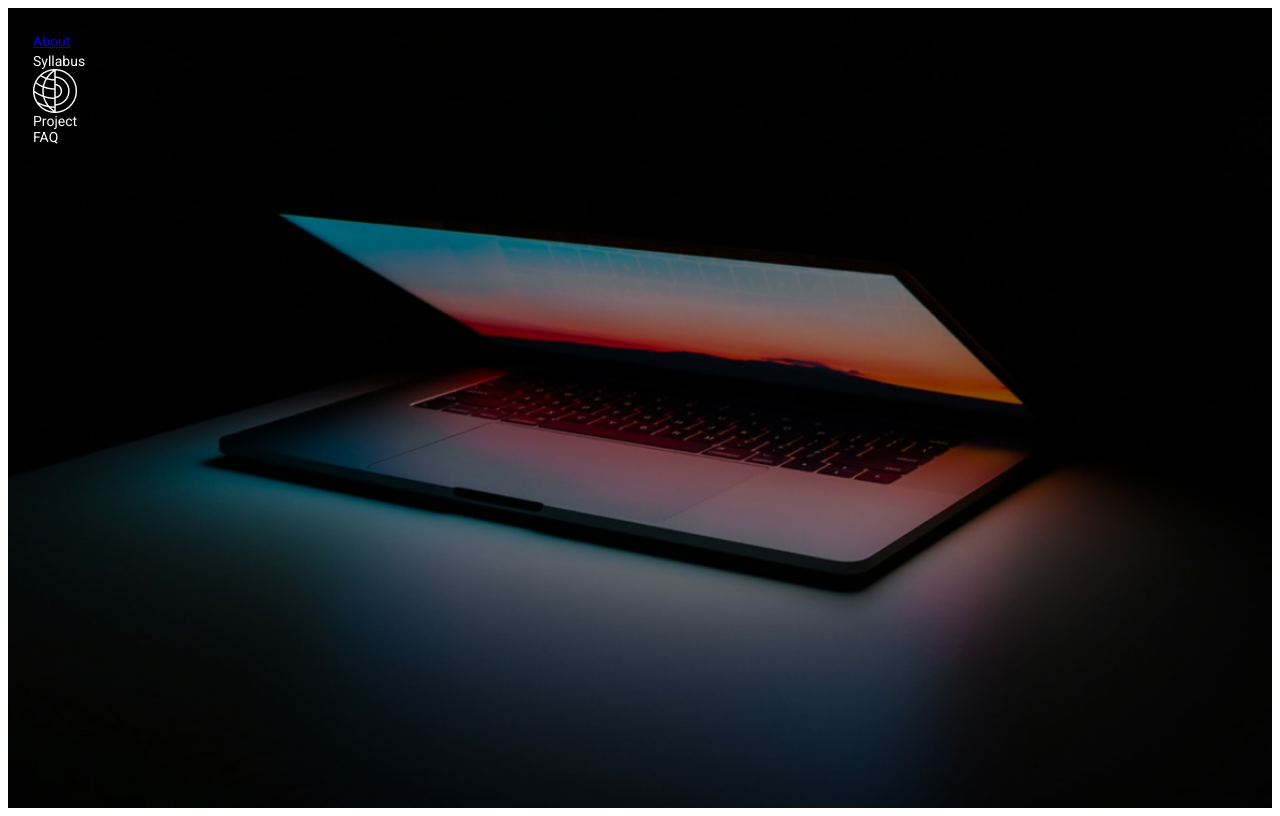
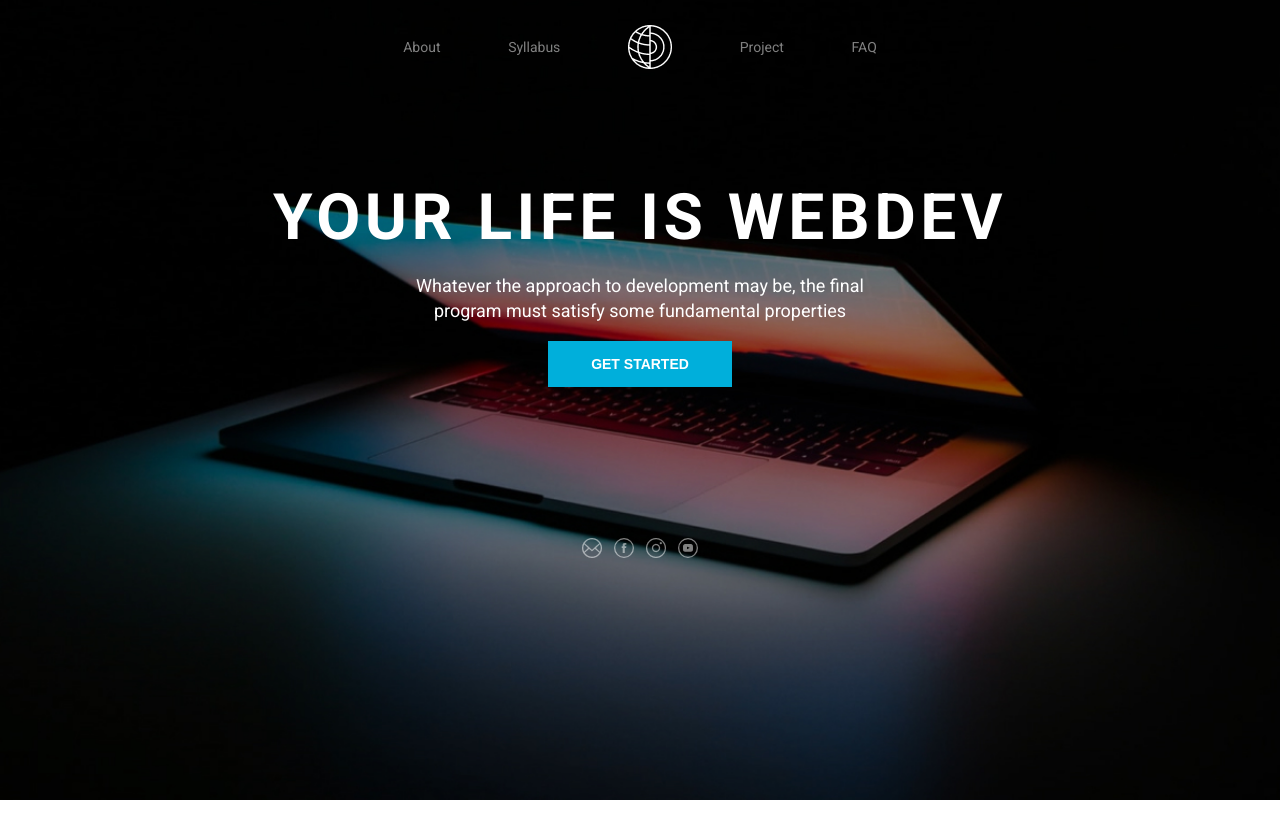
Before and after one commit to MrTorus/webdev, a plain HTML site: page index.html in a window 1280 px wide. Drawn offline with Linux system fonts and the light colour scheme.

Commit message:
feat: section1

```diff
--- a/index.html
+++ b/index.html
@@ -1,40 +1,73 @@
 <!doctype html>
-<html lang = "en">
+<html lang="en">
+
 <head>
-        <meta  charset="utf-8">
-        <link href="https://fonts.googleapis.com/css2?family=Roboto:ital,wght@0,100;0,300;0,400;0,500;0,700;0,900;1,100;1,300;1,400;1,500;1,700;1,900&display=swap" rel="stylesheet">
-        <link rel="stylesheet" href="style2.css">
+    <meta charset="utf-8">
+    <link
+        href="https://fonts.googleapis.com/css2?family=Roboto:ital,wght@0,100;0,300;0,400;0,500;0,700;0,900;1,100;1,300;1,400;1,500;1,700;1,900&display=swap"
+        rel="stylesheet">
+    <link rel="stylesheet" href="style.css">
     <title>Webdev</title>
-        <meta name = "viewport" content="width=device-width">
+    <meta name="viewport" content="width=device-width">
 
 </head>
+
 <body>
     <header class="header">
         <div class="wrapper">
             <nav class="nav">
-                    <div class="navAbout">
+                <div class="navLogo">
                     <a href="#">About</a>
                 </div>
-                    <div class="navSyllabus">
-                        <a>Syllabus</a>
+                <div class="navLogo">
+                    <a href="#">Syllabus</a>
                 </div>
                 <div class="header__logo">
                     <img src="img/Vector.png" alt="">
                 </div>
-                    <div class="navProject">
-                        <a>Project</a>
+                <div class="navLogo">
+                    <a href="#">Project</a>
                 </div>
-                    <div class="navFAQ">
-                        <a>FAQ</a>
+                <div class="navLogo">
+                    <a href="#">FAQ</a>
                 </div>
             </nav>
         </div>
     </header>
     <main class="main">
         <section class="intro">
-
+            <div class="section1">
+                <h2 class="tittle">your life is webdev</h2>
+                <p class="intro__subtittle">Whatever the approach to development may be, the final program must satisfy
+                    some fundamental properties
+                </p>
+                <button type="submit" class="getStart">get started</button>
+                <div class="social">
+                    <button href="#" class="socialLogo">
+                        <a href="#">
+                            <img src="img/gmail.png" alt="">
+                        </a>
+                    </button>
+                    <button href="#" class="socialLogo">
+                        <a href="#">
+                            <img src="img/facebook.svg" alt="">
+                        </a>
+                    </button>
+                    <button href="#" class="socialLogo">
+                        <a href="#">
+                            <img src="img/instagramm.png" alt="">
+                        </a>
+                    </button>
+                    <button href="#" class="socialLogo">
+                        <a href="#">
+                            <img src="img/youtube.svg" alt="">
+                        </a>
+                    </button>
+                </div>
+            </div>
         </section>
 
     </main>
 </body>
+
 </html>
--- /dev/null
+++ b/style.css
@@ -0,0 +1,114 @@
+html{
+    box-sizing: border-box;
+}
+*,*::before,*::after {
+    box-sizing: inherit;
+}
+body {
+    margin: 0;
+    padding: 0;
+}
+.header {
+    position: absolute;
+    width: 100%;
+}
+.wrapper{
+    max-width: 1600px;
+    margin: 0 auto;
+}
+.nav {
+    display: flex;
+    flex-direction: row;
+    justify-content: space-between;
+    align-items: center;
+    width: 37%;
+    margin: 0 auto;
+    padding-top: 25px;
+    font-family: Roboto;
+    font-style: normal;
+    font-weight: normal;
+    font-size: 14px;
+    color: #ffffff;
+}
+.intro {
+    height: 100vh;
+    background: url(img/bg-image.jpg) no-repeat center;
+    background-size: cover;
+    padding-top: 180px;
+}
+.navLogo a {
+    text-decoration: none;
+    width: 38px;
+    height: 20px;
+    color: #ffffff;
+    opacity: 50%;
+}
+.navLogo a:hover {
+    opacity: 100%;
+}
+.header__logo {
+    width: 44px;
+    height: 44px;
+}
+.section1{
+    display: flex;
+    flex-direction: column;
+    justify-content: center;
+    margin: 0 auto;
+    align-items: center;
+    text-align: center;
+}
+.tittle {
+    font-family: Roboto;
+    font-style: normal;
+    font-weight: bold;
+    align-items: center;
+    text-align: center;
+    font-size: 64px;
+    line-height: 75px;
+    letter-spacing: 4.5px;
+    text-transform: uppercase;
+    margin: 0;
+    color: #FFFFFF;
+}
+.intro__subtittle {
+    font-family: Roboto;
+    font-style: normal;
+    font-weight: normal;
+    font-size: 18px;
+    line-height: 140%;
+    text-align: center;
+    max-width: 504px;
+    color: #FFFFFF;
+}
+.getStart {
+    cursor: pointer;
+    padding: 15px, 47px;
+    width: 184px;
+    height: 46px;
+    text-transform: uppercase;
+    font-weight: bold;
+    font-size: 14px;
+    color: #FFFFFF;
+    background: #00AFDB;
+    border: 0;
+}
+.getStart:hover, .getStart:focus, .getStart:active {
+    background: #007a98;
+}
+.social {
+    display: flex;
+    flex-direction: row;
+    justify-content: center;
+    padding-top: 150px;
+    width: 170px;
+    height: 20px;
+}
+.socialLogo {
+  background-color: transparent;
+  opacity: 50%;
+  border: 0;
+}
+.socialLogo:hover {
+    opacity: 100%;
+}
--- a/style2.css
+++ /dev/null
@@ -1,37 +0,0 @@
-html{
-    box-sizing: border-box;
-}
-*,*::before,*::after {
-    box-sizing: inherit;
-}
-.header {
-    position: absolute;
-    width: 100%;
-}
-.wrapper{
-    max-width: 1600px;
-    margin: 0 auto;
-    padding: 25px;
-}
-.header__logo {
-    width: 44px;
-    height: 44px;
-}
-.nav {
-    position: absolute;
-    font-family: Roboto;
-    font-style: normal;
-    font-weight: normal;
-    font-size: 14px;
-    color: #ffffff;
-}
-.intro {
-    height: 100vh;
-    background: url(img/bg-image.jpg) no-repeat center;
-    background-size: cover;
-}
-.navAbout {
-    position: relative;
-    width: 38px;
-    height: 20px;
-}
```
Also changed, not shown: img/Ellipse.png (added), img/facebook.png (added), img/facebook.svg (added), img/gmail.png (added), img/instagramm.png (added), img/youtube.png (added), img/youtube.svg (added). Lines whose indentation alone changed are shown as unchanged.
